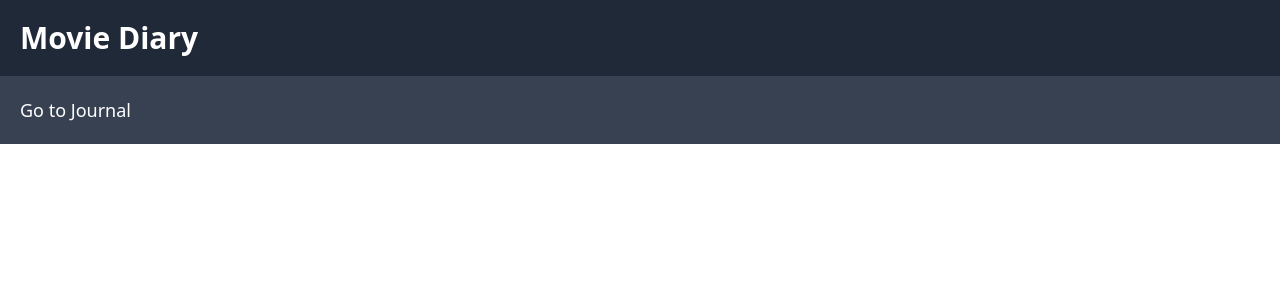
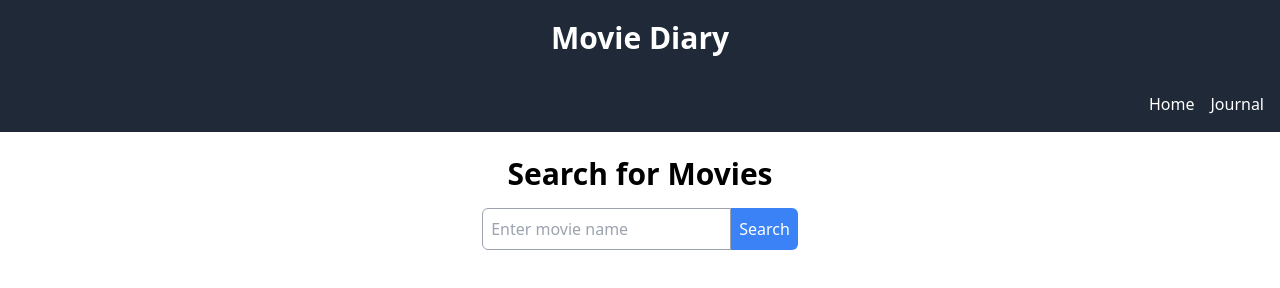
Before and after one commit to SilviyaJAlexander/movie-diary, a plain HTML site: page index.html in a window 1280 px wide. Drawn offline with nearby package versions, Linux system fonts and the light colour scheme; files whose address does not match are found by name.

Commit message:
Intial homepage setup done with search bar and movie display

```diff
--- a/index.html
+++ b/index.html
@@ -7,18 +7,38 @@
     <link href="https://cdn.jsdelivr.net/npm/tailwindcss@2.0.2/dist/tailwind.min.css" rel="stylesheet">
 </head>
 <body>
-    <header class="p-5 bg-gray-800 text-white">
+    <header class="p-5 bg-gray-800 text-white flex justify-center items-center">
         <h1 class="text-3xl font-bold">Movie Diary</h1>
     </header>
 
+
     <!-- Navigation -->
-    <nav class="p-5 bg-gray-700 text-white">
-        <a href="journal.html" class="text-lg">Go to Journal</a>
+    <nav class="bg-gray-800 text-white p-4">
+        <div class="container mx-auto flex justify-between">
+
+            <div class="ml-auto flex space-x-4">
+                <a href="index.html" class="hover:underline">Home</a>
+                <a href="journal.html" class="hover:underline">Journal</a>
+            </div>
+        </div>
     </nav>
 
-    <main class="p-10">
-        <!-- Popular movies and search bar will go here -->
-    </main>
+
+    <!--Search Bar-->
+    <section class="mt-6 container mx-auto">
+        <h1 class="text-3xl font-bold text-center mb-4">Search for Movies</h1>
+        <div class="flex justify-center">
+            <input id="searchInput" type="text" placeholder="Enter movie name" class="p-2 border border-gray-400 rounded-l-md">
+            <button id="searchButton" class="p-2 bg-blue-500 text-white rounded-r-md">Search</button>
+        </div>
+    </section>
+
+    <!-- Movie Container -->
+    <section class="mt-6 container mx-auto">
+        <div id="movie-container" class="grid grid-cols-1 md:grid-cols-2 lg:grid-cols-3 gap-6">
+            <!-- Movie cards will be dynamically added here -->
+        </div>
+    </section>
 
     <script src="js/main.js"></script>
 </body>
```
